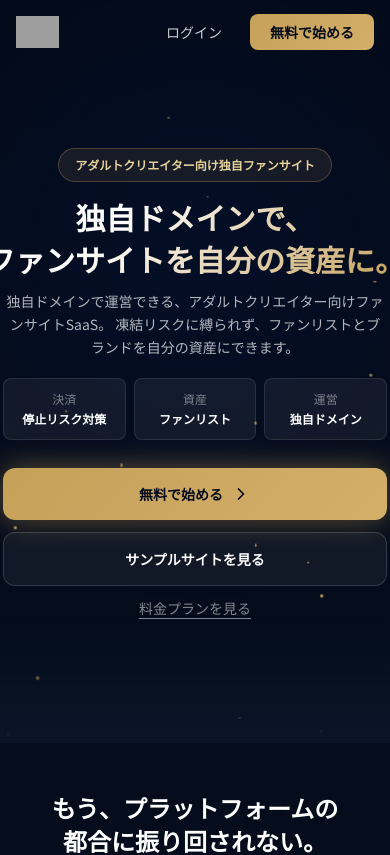
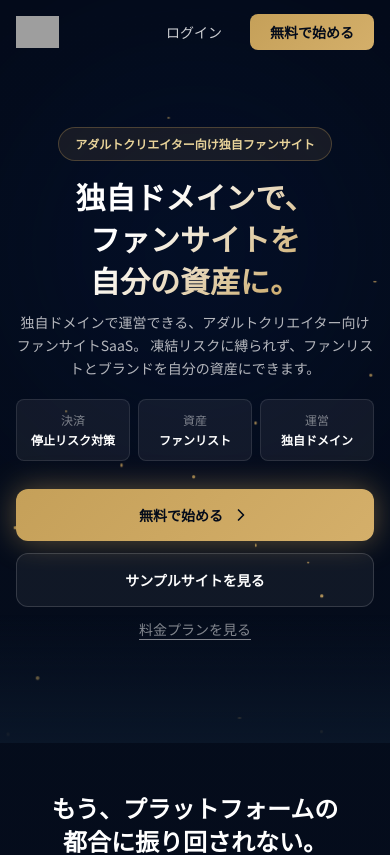
Before and after one commit to jaino7/AC, a Next.js app in the folder apps/web/: page / in a window 390 px wide. Shown: the top 855 px of the page. Built offline with nearby package versions, Linux system fonts and the light colour scheme; grey boxes are pictures that could not be loaded.

Commit message:
Adjust mobile hero title breaks

```diff
--- a/apps/web/app/page.tsx
+++ b/apps/web/app/page.tsx
@@ -9,12 +9,26 @@ import { Shield, TrendingUp, Crown, Globe, Palette, ChevronRight, Check, Chevron
 
 const catchphrases = [
   <>
-    <span className="block whitespace-nowrap">ファンリストとブランドを、</span>
-    <span className="mt-3 block whitespace-nowrap sm:mt-5">あなたの手元に。</span>
+    <span className="sm:hidden">
+      <span className="block whitespace-nowrap">ファンリストと</span>
+      <span className="mt-3 block whitespace-nowrap">ブランドを、</span>
+      <span className="mt-3 block whitespace-nowrap">あなたの手元に。</span>
+    </span>
+    <span className="hidden sm:block">
+      <span className="block whitespace-nowrap">ファンリストとブランドを、</span>
+      <span className="mt-5 block whitespace-nowrap">あなたの手元に。</span>
+    </span>
   </>,
   <>
-    <span className="block whitespace-nowrap">独自ドメインで、</span>
-    <span className="mt-3 block whitespace-nowrap sm:mt-5">ファンサイトを自分の資産に。</span>
+    <span className="sm:hidden">
+      <span className="block whitespace-nowrap">独自ドメインで、</span>
+      <span className="mt-3 block whitespace-nowrap">ファンサイトを</span>
+      <span className="mt-3 block whitespace-nowrap">自分の資産に。</span>
+    </span>
+    <span className="hidden sm:block">
+      <span className="block whitespace-nowrap">独自ドメインで、</span>
+      <span className="mt-5 block whitespace-nowrap">ファンサイトを自分の資産に。</span>
+    </span>
   </>,
   <>
     <span className="block whitespace-nowrap">決済停止リスクに、</span>
```
